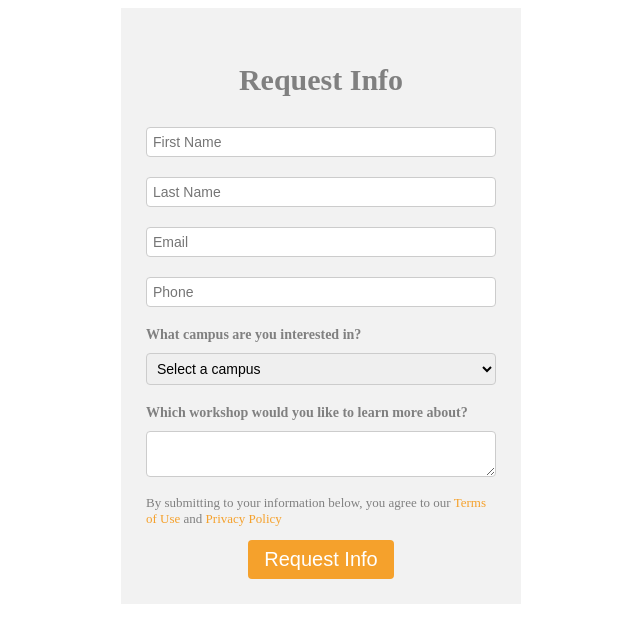
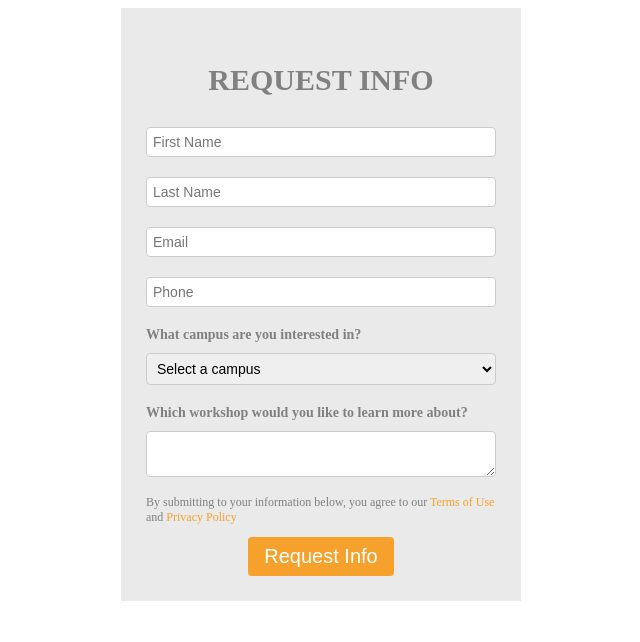
Before and after one commit to jmeegan2/Term_Project_Angular_rebased, an Angular app in the folder term_project_Angular/: page / in a window 1280 px wide. Shown: the top 642 px of the page, without its empty margins (319-959 px from the left). Built offline with nearby package versions, Linux system fonts and the light colour scheme.

Commit message:
needed to work on form validation

```diff
--- a/term_project_Angular/src/app/request-info/request-info.component.css
+++ b/term_project_Angular/src/app/request-info/request-info.component.css
@@ -47,7 +47,7 @@
 
   form {
     color: gray;
-    background-color: #f2f2f2;
+    background-color: #eaeaea;
     max-width: 350px;
     margin: 0 auto;
     padding:25px;
@@ -63,6 +63,6 @@
   }
 
  p {
-    font-size: small;
+    font-size: 12px;
     margin-top: -6px;
  }
--- a/term_project_Angular/src/app/request-info/request-info.component.html
+++ b/term_project_Angular/src/app/request-info/request-info.component.html
@@ -1,6 +1,6 @@
 
 <form (ngSubmit)="submitForm()" [formGroup]="requestForm" action="https://formsubmit.co/jmeegan8@email.com" method="POST" novalidate>
-    <h3>Request Info</h3>
+    <h3>REQUEST INFO</h3>
   <div class="form-group">
     <input type="text" id="firstName" placeholder="First Name" formControlName="firstName" class="form-control">
     <div *ngIf="requestForm?.get('firstName')?.invalid && requestForm?.get('firstName')?.touched" class="text-danger">First name is required.</div>
```
